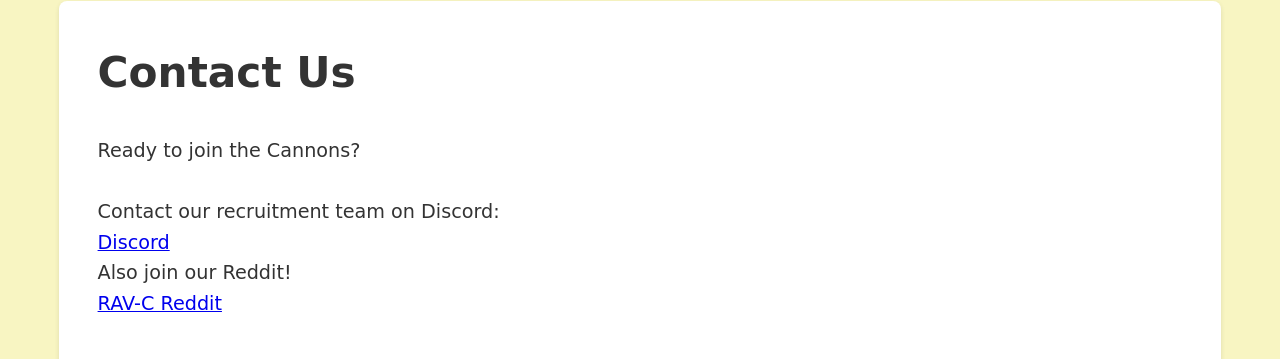
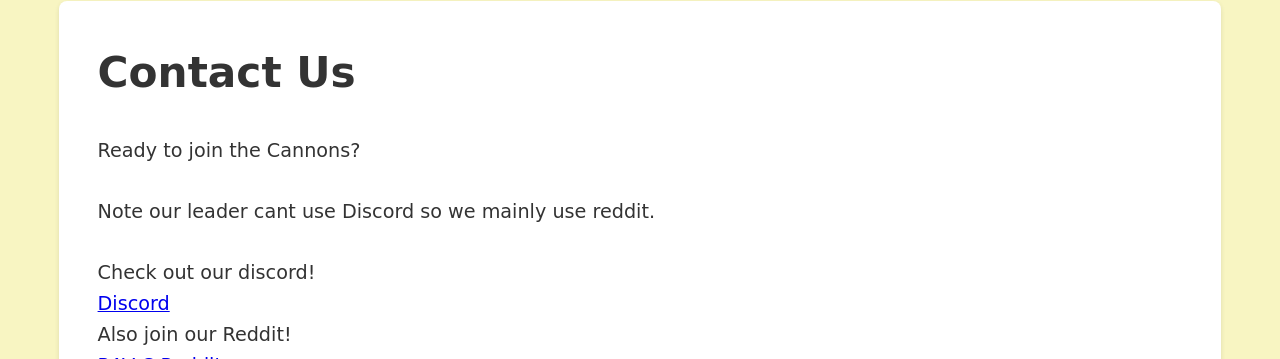
Before and after one commit to ramenWR/Ravenous-Cannons-Website, a plain HTML site: page index.html in a window 1280 px wide. Shown: the part 2371-2730 px from the top of the page. Drawn offline with Linux system fonts and the light colour scheme.

Commit message:
Update index.html

```diff
--- a/index.html
+++ b/index.html
@@ -209,7 +209,8 @@
     <section id="contact" class="section">
       <strong><h2>Contact Us</h2></strong>
       <p>Ready to join the Cannons?</p><br>
-      <p>Contact our recruitment team on Discord:</p>
+      <p>Note our leader cant use Discord so we mainly use reddit.</p><br>
+      <p>Check out our discord!</p>
       <a href="https://discord.gg/8r4st4dv"><p>Discord</p></a>
       <p>Also join our Reddit!</p>
       <a href="https://www.reddit.com/r/RavenousCannons/"><p>RAV-C Reddit</p></a><br><br>
```
